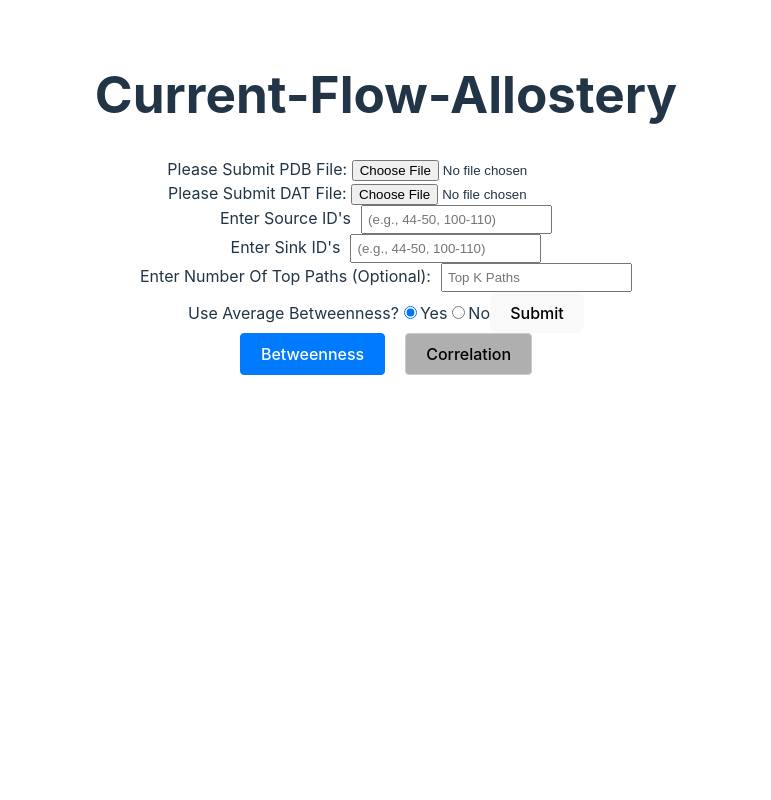
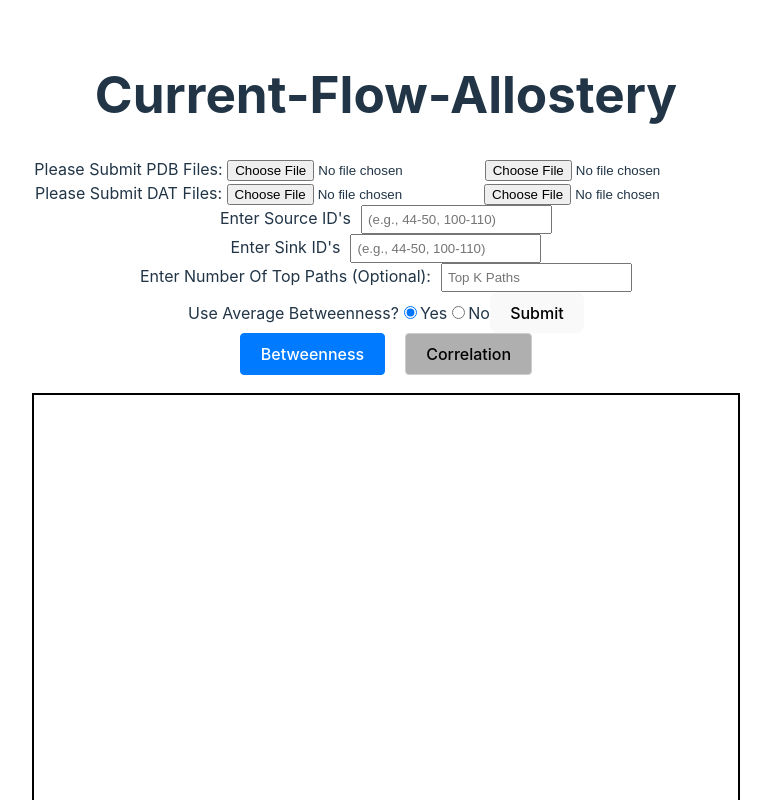
Before and after one commit to alexish4/Allosteric-Network-Web, a React (Vite) app in the folder client/: page /newallosteric in a window 1280 px wide. Shown: the top 800 px of the page, without its empty margins (254-1025 px from the left). Built offline with nearby package versions, Linux system fonts and the light colour scheme.

Commit message:
Ready to start to modify to work with 2 pdb's

```diff
--- a/client/src/App.css
+++ b/client/src/App.css
@@ -74,6 +74,7 @@
   width: 100%;
   height: 600px;
   position: relative;
+  outline: 2px solid black;
 }
 
 .centered-image {
--- a/client/src/NewAllosteric.jsx
+++ b/client/src/NewAllosteric.jsx
@@ -8,25 +8,36 @@ import("3dmol/build/3Dmol.js").then( ($3Dmol) => {
 
 
 function NewAllosteric() {
-    const [pdbFile, setPdbFile] = useState(null);
-    const [datFile, setDatFile] = useState(null);
+    const [pdbFile1, setPDBFile1] = useState(null);
+    const [datFile1, setDatFile1] = useState(null);
+    const [pdbFile2, setPDBFile2] = useState(null);
+    const [datFile2, setDatFile2] = useState(null);
     const [activeGraphTypeTab, setActiveGraphTypeTab] = useState(0);
     const [activeSecondaryContentTab, setActiveSecondaryContentTab] = useState(0);
     const [sourceValues, setSourceValues] = useState('');
     const [sinkValues, setSinkValues] = useState('');
     const [numOfTopPaths, setNumOfTopPaths] = useState('');
     const [average, setAverage] = useState(0);
-    const [betweennessTopPaths, setBetweennessTopPaths] = useState([]);
-    const [correlationTopPaths, setCorrelationTopPaths] = useState([]);
+    const [betweennessTopPaths1, setBetweennessTopPaths1] = useState([]);
+    const [correlationTopPaths1, setCorrelationTopPaths1] = useState([]);
+
     const [graphData, setGraphData] = useState(null);
     const [residueTable, setResidueTable] = useState([]);
 
-    const handlePdbFileChange = (event) => {
-        setPdbFile(event.target.files[0]);
+    const handlePDBFile1Change = (event) => {
+        setPDBFile1(event.target.files[0]);
     };
 
-    const handleDatFileChange = (event) => {
-        setDatFile(event.target.files[0]);
+    const handleDatFile1Change = (event) => {
+        setDatFile1(event.target.files[0]);
+    }
+
+    const handlePDBFile2Change = (event) => {
+        setPDBFile2(event.target.files[0]);
+    };
+
+    const handleDatFile2Change = (event) => {
+        setDatFile2(event.target.files[0]);
     }
 
     const handleAverageChoice = (event) => {
@@ -47,8 +58,8 @@ function NewAllosteric() {
 
     const handleSubmit = async () => {
         const formData = new FormData();
-        formData.append('pdb_file', pdbFile);
-        formData.append('correlation_dat', datFile);
+        formData.append('pdb_file', pdbFile1);
+        formData.append('correlation_dat', datFile1);
         formData.append('source_values', sourceValues);
         formData.append('sink_values', sinkValues);
         formData.append('k', numOfTopPaths);
@@ -64,8 +75,8 @@ function NewAllosteric() {
             const data = response.data;
             const parsedTable = JSON.parse(data.table);
             setGraphData(data);
-            setBetweennessTopPaths(data.top_paths);
-            setCorrelationTopPaths(data.top_paths2);
+            setBetweennessTopPaths1(data.top_paths);
+            setCorrelationTopPaths1(data.top_paths2);
             setResidueTable(parsedTable);
             render3dmol(data, activeGraphTypeTab, parsedTable, 0); // by default highlight top path
         } catch (error) {
@@ -247,9 +258,9 @@ function NewAllosteric() {
     return (
         <div>
             <h1>Current-Flow-Allostery</h1>
-            Please Submit PDB File: <input type="file" onChange={handlePdbFileChange} />
+            Please Submit PDB Files: <input type="file" onChange={handlePDBFile1Change} /> <input type="file" onChange={handlePDBFile2Change} />
             <br></br>
-            Please Submit DAT File: <input type="file" onChange={handleDatFileChange} />
+            Please Submit DAT Files: <input type="file" onChange={handleDatFile1Change} /> <input type="file" onChange={handleDatFile2Change} />
             <br></br>
 
             Enter Source ID's
@@ -322,7 +333,7 @@ function NewAllosteric() {
                         <div>
                             <h3>Top Paths From Betweeness</h3>
                             <ol>
-                                {betweennessTopPaths.map((path, index) => (
+                                {betweennessTopPaths1.map((path, index) => (
                                     <li key={index}>
                                         <strong>Edge Length:</strong> {path.edge_length} <br />
                                         <strong>Nodes:</strong> {path.nodes.join(' → ')}
@@ -334,7 +345,7 @@ function NewAllosteric() {
                         <div>
                             <h3>Top Paths From Correlation</h3>
                             <ol>
-                                {correlationTopPaths.map((path, index) => (
+                                {correlationTopPaths1.map((path, index) => (
                                     <li key={index}>
                                         <strong>Edge Length:</strong> {path.edge_length} <br />
                                         <strong>Nodes:</strong> {path.nodes.join(' → ')}
```
